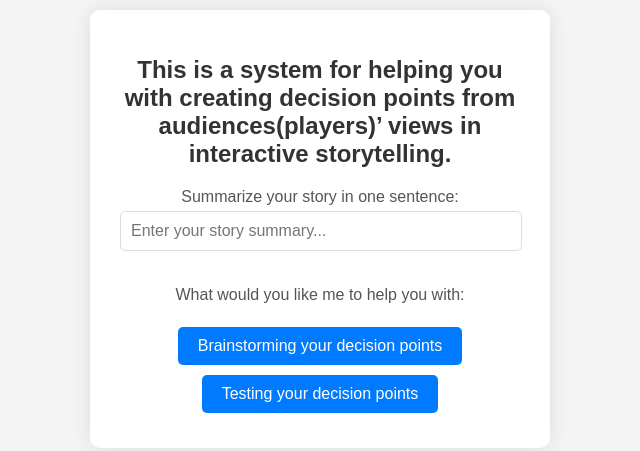
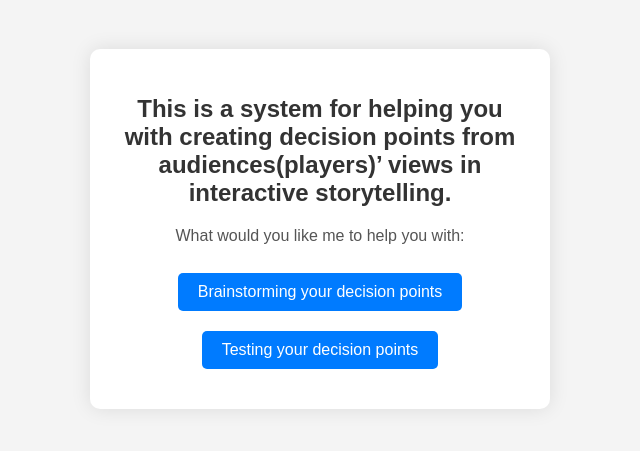
Before and after one commit to YueluLI/interactive-storytelling, a plain HTML site: page index.html in a window 1280 px wide. Shown: the part 171-622 px from the top of the page, without its empty margins (320-960 px from the left). Drawn offline with Linux system fonts and the light colour scheme.

Commit message:
Updated index.html with improved styling

```diff
--- a/index.html
+++ b/index.html
@@ -31,21 +31,12 @@
             margin-top: 15px;
             color: #555;
         }
-        input[type="text"] {
-            width: calc(100% - 20px);
-            padding: 10px;
-            margin-top: 5px;
-            margin-bottom: 20px;
-            border: 1px solid #ddd;
-            border-radius: 5px;
-            font-size: 1em;
-        }
         button {
             background-color: #007bff;
             color: white;
             border: none;
             padding: 10px 20px;
-            margin: 5px;
+            margin: 10px 5px;
             border-radius: 5px;
             cursor: pointer;
             font-size: 1em;
@@ -62,9 +53,6 @@
     <div class="container">
         <h1>This is a system for helping you with creating decision points from audiences(players)’ views in interactive storytelling.</h1>
         <form>
-            <label for="story_summary">Summarize your story in one sentence:</label>
-            <input type="text" id="story_summary" name="story_summary" placeholder="Enter your story summary...">
-
             <label for="help_request">What would you like me to help you with:</label><br>
             <a href="https://udify.app/workflow/uSKEDBOj8x21K66y">
                 <button type="button">Brainstorming your decision points</button>
```
